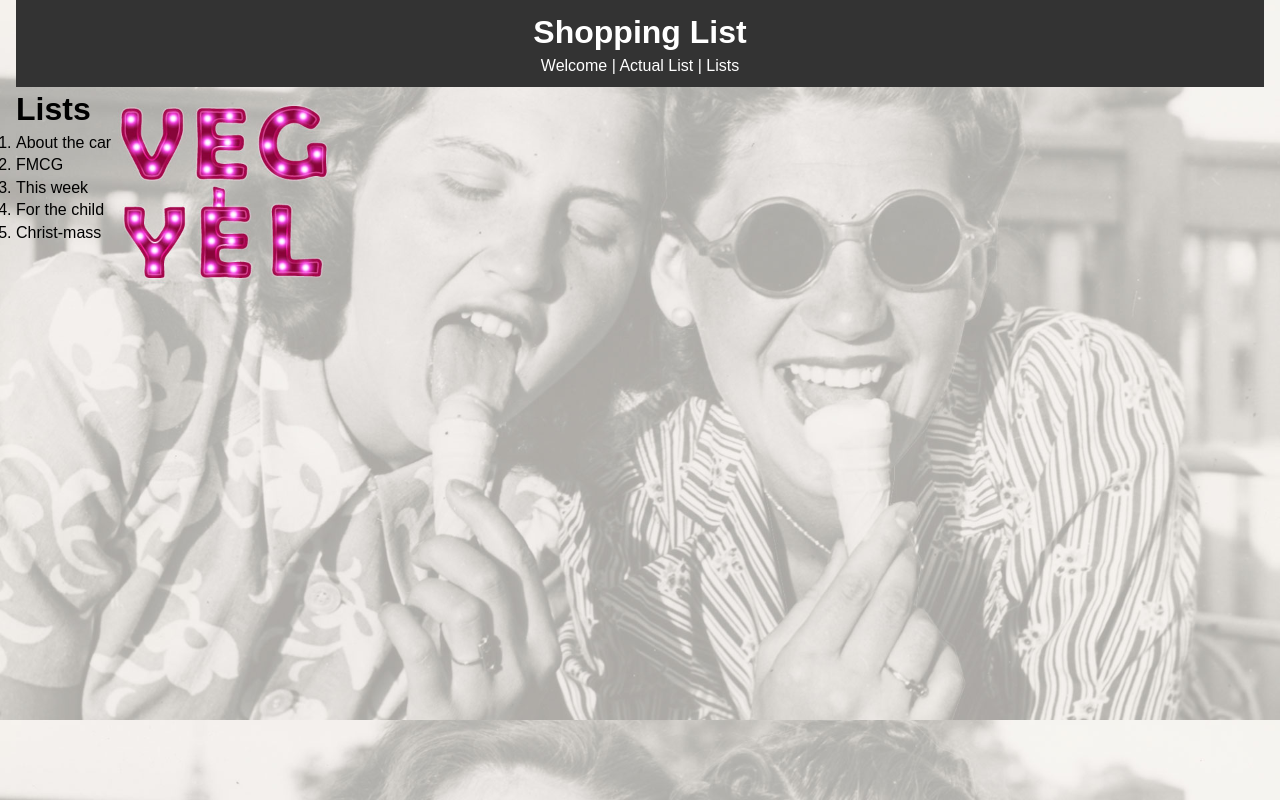
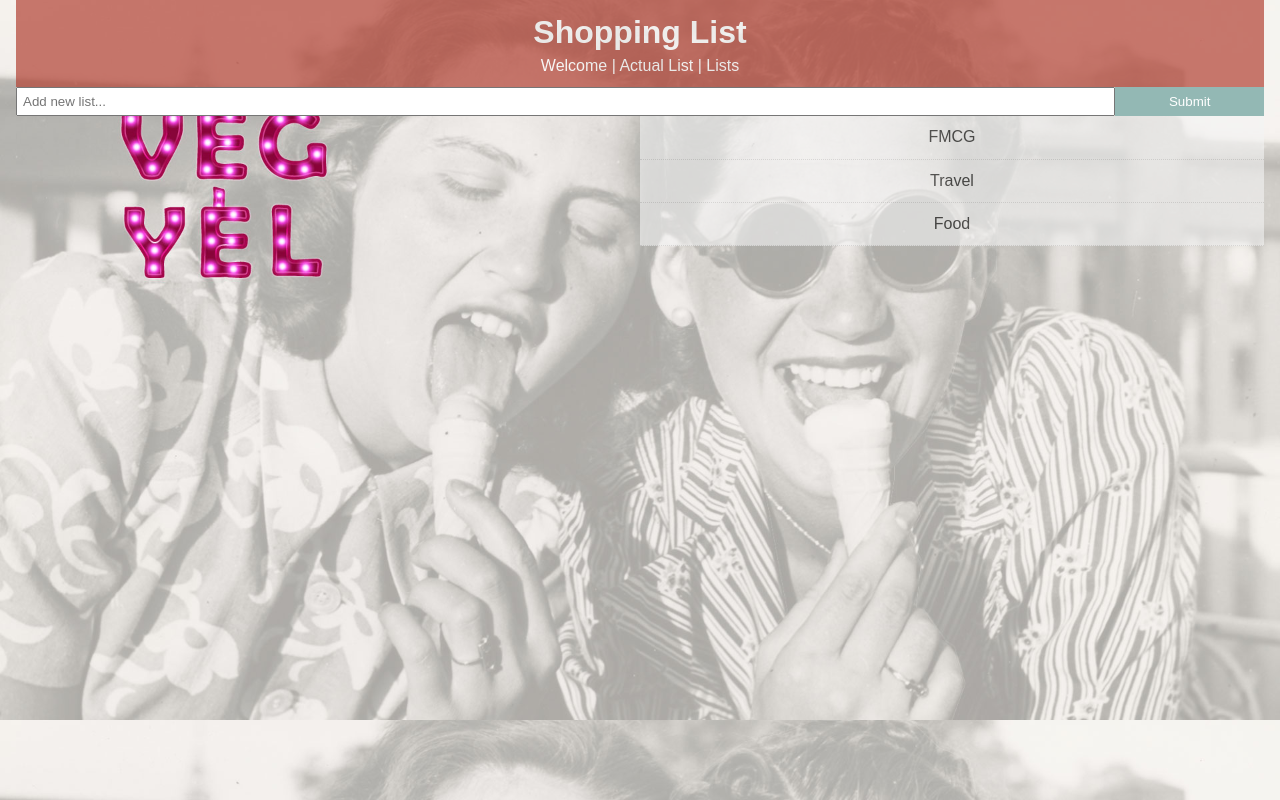
Before and after one commit to peterPalVanyo/react-crash-to-spring, a React (Create React App) app: page /about in a window 1280 px wide. Built offline with nearby package versions, Linux system fonts and the light colour scheme.

Commit message:
little face-lift

```diff
--- a/src/App.css
+++ b/src/App.css
@@ -25,14 +25,14 @@ a{
 .btn{
     display: inline-block;
     border: none;
-    background: #555;
+    background: #93B8B4;
     color: #fff;
     padding: 7px 20px;
     cursor: pointer;
 }
 
 .btn:hover{
-    background: #666;
+    background: #B34234;
 }
 
 img{
--- a/src/App.js
+++ b/src/App.js
@@ -1,7 +1,9 @@
 import React, {Component} from 'react';
 import './App.css';
 import Todos from './components/Todos';
+import ToLIsts from './components/ToLists';
 import AddTodo from './components/AddTodo';
+import AddList from './components/AddList';
 import Header from './components/layout/Header';
 import About from './components/pages/About';
 import Welcome from './components/pages/Welcome';
@@ -17,7 +19,7 @@ class App extends Component {
             id: 1,
             title: 'soap',
             completed: false
-        },
+            },
             {
                 id: 2,
                 title: 'towel',
@@ -32,7 +34,20 @@ class App extends Component {
                 id: 4,
                 title: 'vine',
                 completed: false
-            },]
+            },],
+        tolists:[{
+            id: 1,
+            groupId: 'FMCG',
+        },
+            {
+                id: 2,
+                groupId: 'Travel',
+            },
+            {
+                id: 3,
+                groupId: 'Food',
+            },
+            ]
     }
 
     // componentDidMount() {
@@ -53,13 +68,25 @@ class App extends Component {
 
     // add new item
     // the face json version
+    //http://192.168.160.159:8080/product/add
     addTodo = (title) => {
         axios.post("http://localhost:8080/todos", {
-            title: title,
-            complited: false
+            title: title
         }, {headers:{'Content-Type': 'application/json'}})
             .then(res => this.setState({todos:
                     [...this.state.todos, res.data]}));
+    }
+
+
+    //here the groupid and the url are correct
+    //http://192.168.160.130:8080/shopping-list/add
+
+    addList = (groupId) => {
+        axios.post("http://localhost:8080/tolists", {
+            groupId: groupId
+        }, {headers:{'Content-Type': 'application/json'}})
+            .then(res => this.setState({tolists:
+                    [...this.state.tolists, res.data]}));
     }
 
     // addTodo = (title) => {
@@ -96,8 +123,16 @@ class App extends Component {
                                 <Todos todos={this.state.todos} markComplete={this.markComplete} delTodo={this.delTodo} />
                             </React.Fragment>
                             )} />
-                        <Route path="/about" component={About}/>
+                        {/*<Route path="/about" component={About}/>*/}
                         <Route path="/welcome" component={Welcome}/>
+
+                        <Route path="/about" render={props => (
+                            <React.Fragment>
+                            <AddList addList={this.addList}/>
+                            <ToLIsts tolists={this.state.tolists}/>
+                        </React.Fragment>
+                        )}/>
+
                     </div>
                 </div>
             </Router>
--- /dev/null
+++ b/src/components/AddList.js
@@ -0,0 +1,32 @@
+import React, {Component} from 'react';
+
+export class AddList extends Component {
+
+    state = {
+        groupId:''
+    }
+
+    //setting the value whatever we type in, title: e.target.value
+    onChange = (e) => this.setState({[e.target.name]: e.target.value});
+
+    //prevent from automatically submit and call props method
+    onSubmit = (e) => {
+        e.preventDefault();
+        this.props.addList(this.state.groupId);
+        this.setState({groupId: ''});
+    }
+
+    render(){
+        return (
+
+            <form onSubmit={this.onSubmit} style={{ display: 'flex' }}>
+                <input type="text" name="groupId" style= {{ flex: '10', padding: '5px' }}
+                       placeholder="Add new list..." value={ this.state.groupId} onChange={this.onChange}/>
+                <input type="submit" value="Submit" className="btn" style={{ flex: '1' }}/>
+
+            </form>
+        )
+    }
+}
+
+export default AddList
--- /dev/null
+++ b/src/components/ListItem.js
@@ -0,0 +1,32 @@
+import React, {Component} from 'react';
+import PropTypes from 'prop-types';
+
+export class ListItem extends Component {
+    render() {
+
+        return(
+            <div style={listStyle}>
+                <p style={ pStyle }>{ this.props.list.groupId }</p>
+            </div>
+        )
+    }
+}
+
+ListItem.propTypes = {
+    list: PropTypes.object.isRequired
+}
+
+const pStyle = {
+    textAlign: 'center',
+    opacity: 1
+}
+
+const listStyle = {
+    backgroundColor: '#f4f4f4',
+    padding: '10px',
+    borderBottom: '1px #ccc dotted',
+    marginLeft: '50%',
+    opacity: 0.6
+}
+
+export default ListItem
--- /dev/null
+++ b/src/components/ToLists.js
@@ -0,0 +1,17 @@
+import React, { Component } from "react";
+import ListItem from "./ListItem";
+import PropTypes from 'prop-types';
+
+class ToLists extends Component{
+    render() {
+        return this.props.tolists.map((list) => (
+            <ListItem key={list.id} list = {list} />
+        ));
+    }
+}
+
+ToLists.propTypes = {
+    tolists: PropTypes.array.isRequired
+}
+
+export default ToLists;
--- a/src/components/TodoItem.js
+++ b/src/components/TodoItem.js
@@ -11,7 +11,8 @@ export class TodoItem extends Component {
             padding: '10px',
             borderBottom: '1px #ccc dotted',
             textDecoration: this.props.todo.completed ? 'line-through' : 'none',
-            marginRight: '50%'
+            marginRight: '50%',
+            opacity: 0.8
         }
     }
 
--- a/src/components/layout/Header.js
+++ b/src/components/layout/Header.js
@@ -4,17 +4,23 @@ import { Link } from 'react-router-dom';
 function Header() {
     return(
         <header style={headerStyle}>
-            <h1>Shopping List</h1>
-            <Link style={linkStyle} to="/welcome">Welcome</Link>  | <Link style={linkStyle} to="/">Actual List</Link> | <Link style={linkStyle} to="/about">Lists</Link>
+            <h1 style={fontStyle}>Shopping List</h1>
+            <Link style={fontStyle} to="/welcome">Welcome</Link>  | <Link style={fontStyle} to="/">Actual List</Link> | <Link style={fontStyle} to="/about">Lists</Link>
         </header>
     )
 }
 
 const headerStyle = {
-    background: '#333',
+    background: '#B34234',
     color: '#fff',
     textAlign: 'center',
-    padding: '10px'
+    padding: '10px',
+    opacity: 0.7
+}
+
+const fontStyle = {
+    opacity: 1,
+    color: '#fff'
 }
 
 const linkStyle = {
--- a/src/components/pages/About.js
+++ b/src/components/pages/About.js
@@ -1,18 +1,23 @@
 import React from 'react';
 
 function About() {
+
     return (
-        <React.Fragment className="about">
+        <React.Fragment className="about" >
             <h1>Lists</h1>
+            <div >
                 <ol>
-                <li>About the car</li>
+                    <li >About the car</li>
                     <li>FMCG</li>
                     <li>This week</li>
                     <li>For the child</li>
                     <li>Christ-mass</li>
                 </ol>
+
+            </div>
         </React.Fragment>
     )
 }
 
+
 export default About;
```
Lines whose indentation alone changed are shown as unchanged.
